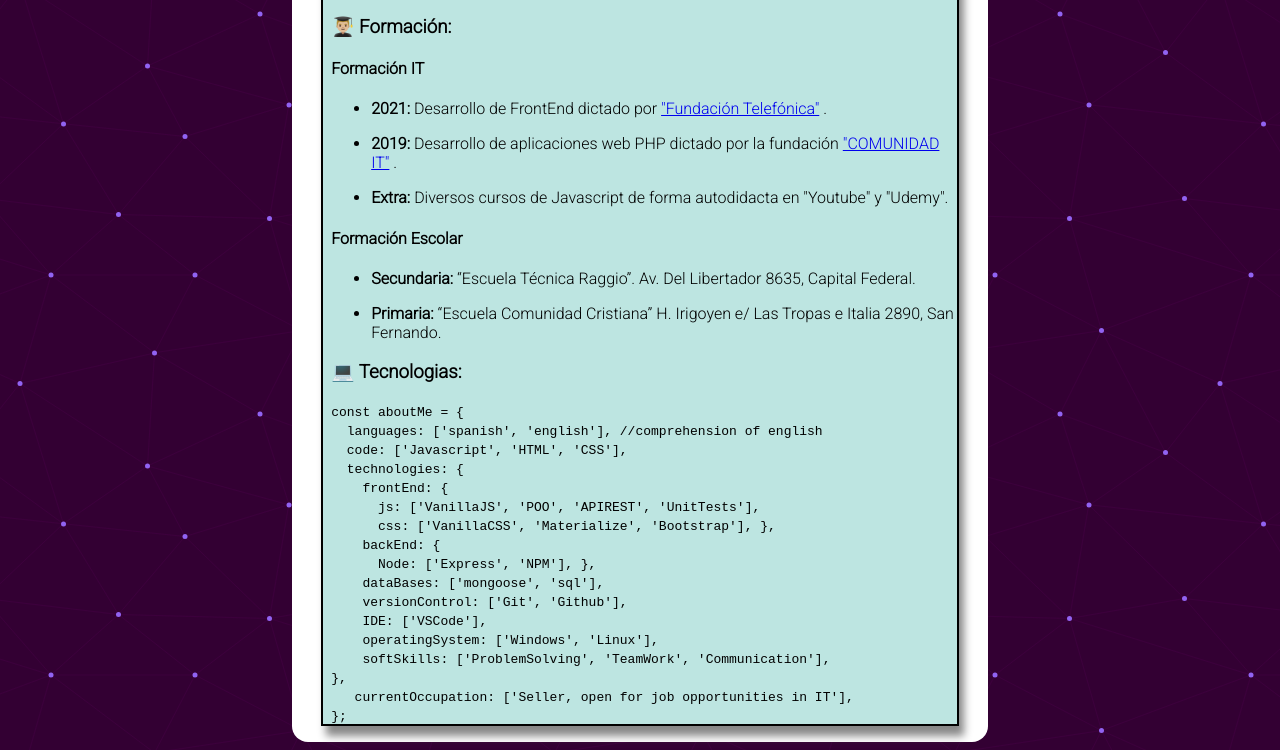
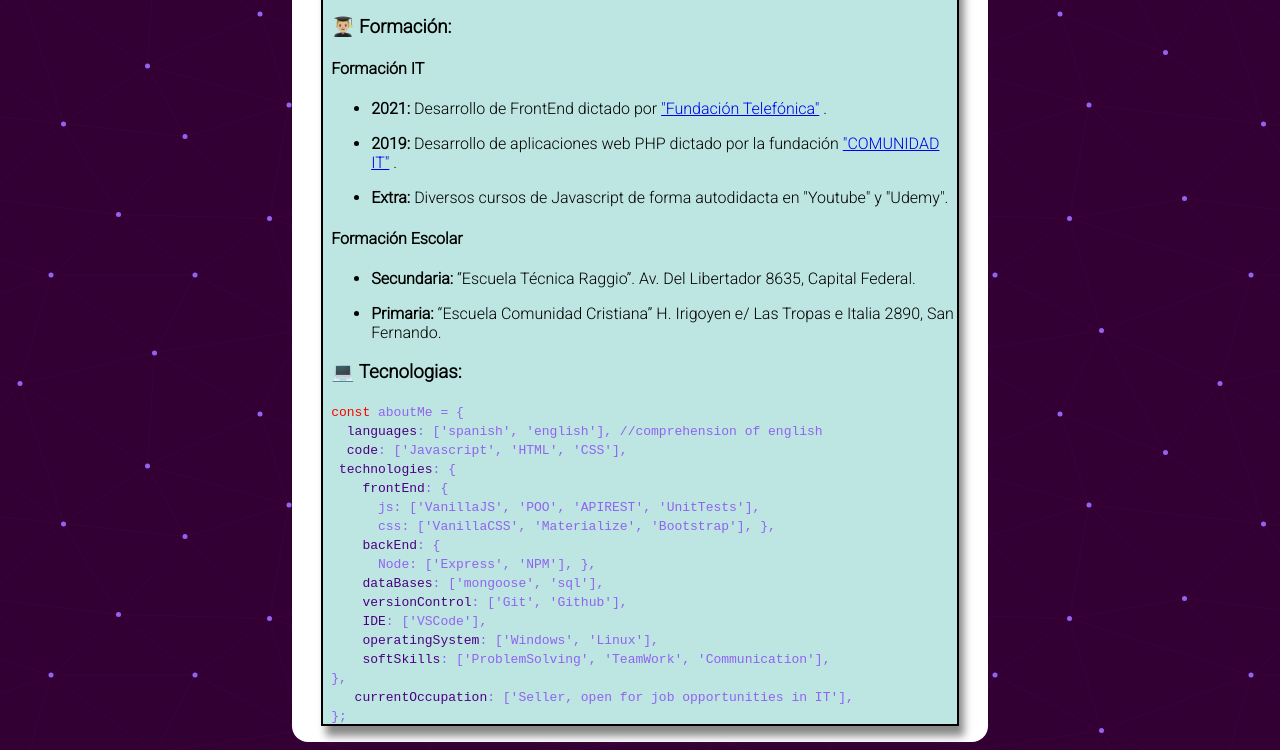
Before and after one commit to eliasg52/Curriculum-Online, a plain HTML site: page index.html in a window 1280 px wide. Shown: the part 716-1466 px from the top of the page. Drawn offline with Linux system fonts and the light colour scheme.

Commit message:
update colors

```diff
--- a/css/style.css
+++ b/css/style.css
@@ -60,3 +60,15 @@ input {
   margin-top: 1rem;
   margin-left: 0.5rem;
 }
+
+.code {
+  color: #9163f2;
+}
+
+.const {
+  color: red;
+}
+
+.code-color {
+  color: indigo;
+}
--- a/index.html
+++ b/index.html
@@ -184,29 +184,38 @@
           </ul>
 
           <h3>💻 Tecnologias:</h3>
+          <div class="code">
             <code>
-            const aboutMe = { <br />
-            &nbsp languages: ['spanish', 'english'], //comprehension of english
+              <span class="const">const</span> aboutMe = { <br />
+              &nbsp <span class="code-color">languages</span>: ['spanish',
+              'english'], //comprehension of english
               <br />
-            &nbsp code: ['Javascript', 'HTML', 'CSS'], <br />
-            &nbsp technologies: { <br />
-            &nbsp &nbsp frontEnd: { <br />&nbsp &nbsp &nbsp js: ['VanillaJS',
-            'POO', 'APIREST', 'UnitTests'], <br />
+              &nbsp <span class="code-color">code</span>: ['Javascript', 'HTML',
+              'CSS'], <br />
+              &nbsp<span class="code-color">technologies</span>: { <br />
+              &nbsp &nbsp <span class="code-color">frontEnd</span>: {
+              <br />&nbsp &nbsp &nbsp js: ['VanillaJS', 'POO', 'APIREST',
+              'UnitTests'], <br />
               &nbsp &nbsp &nbsp css: ['VanillaCSS', 'Materialize', 'Bootstrap'],
               }, <br />
-            &nbsp &nbsp backEnd: { <br />
+              &nbsp &nbsp <span class="code-color">backEnd</span>: { <br />
               &nbsp &nbsp &nbsp Node: ['Express', 'NPM'], }, <br />
-            &nbsp &nbsp dataBases: ['mongoose', 'sql'], <br />
-            &nbsp &nbsp versionControl: ['Git', 'Github'], <br />
-            &nbsp &nbsp IDE: ['VSCode'], <br />
-            &nbsp &nbsp operatingSystem: ['Windows', 'Linux'], <br />
-            &nbsp &nbsp softSkills: ['ProblemSolving', 'TeamWork',
-            'Communication'], <br />
+              &nbsp &nbsp <span class="code-color">dataBases</span>:
+              ['mongoose', 'sql'], <br />
+              &nbsp &nbsp <span class="code-color">versionControl</span>:
+              ['Git', 'Github'], <br />
+              &nbsp &nbsp <span class="code-color">IDE</span>: ['VSCode'],
+              <br />
+              &nbsp &nbsp <span class="code-color">operatingSystem</span>:
+              ['Windows', 'Linux'], <br />
+              &nbsp &nbsp <span class="code-color">softSkills</span>:
+              ['ProblemSolving', 'TeamWork', 'Communication'], <br />
               }, <br />
-            &nbsp &nbspcurrentOccupation: ['Seller, open for job opportunities
-            in IT'],<br />
+              &nbsp &nbsp<span class="code-color">currentOccupation</span>:
+              ['Seller, open for job opportunities in IT'],<br />
               };
             </code>
+          </div>
         </div>
       </div>
     </main>
```
Lines whose indentation alone changed are shown as unchanged.
